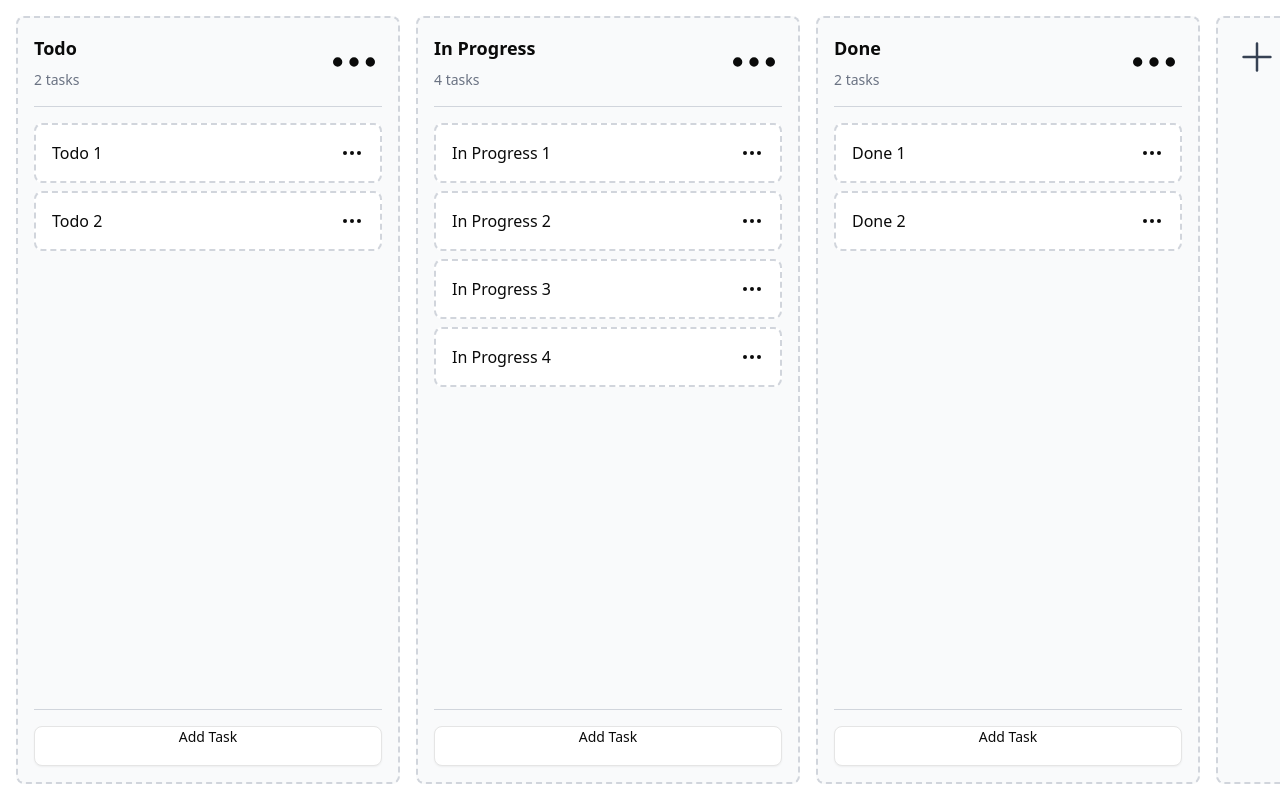
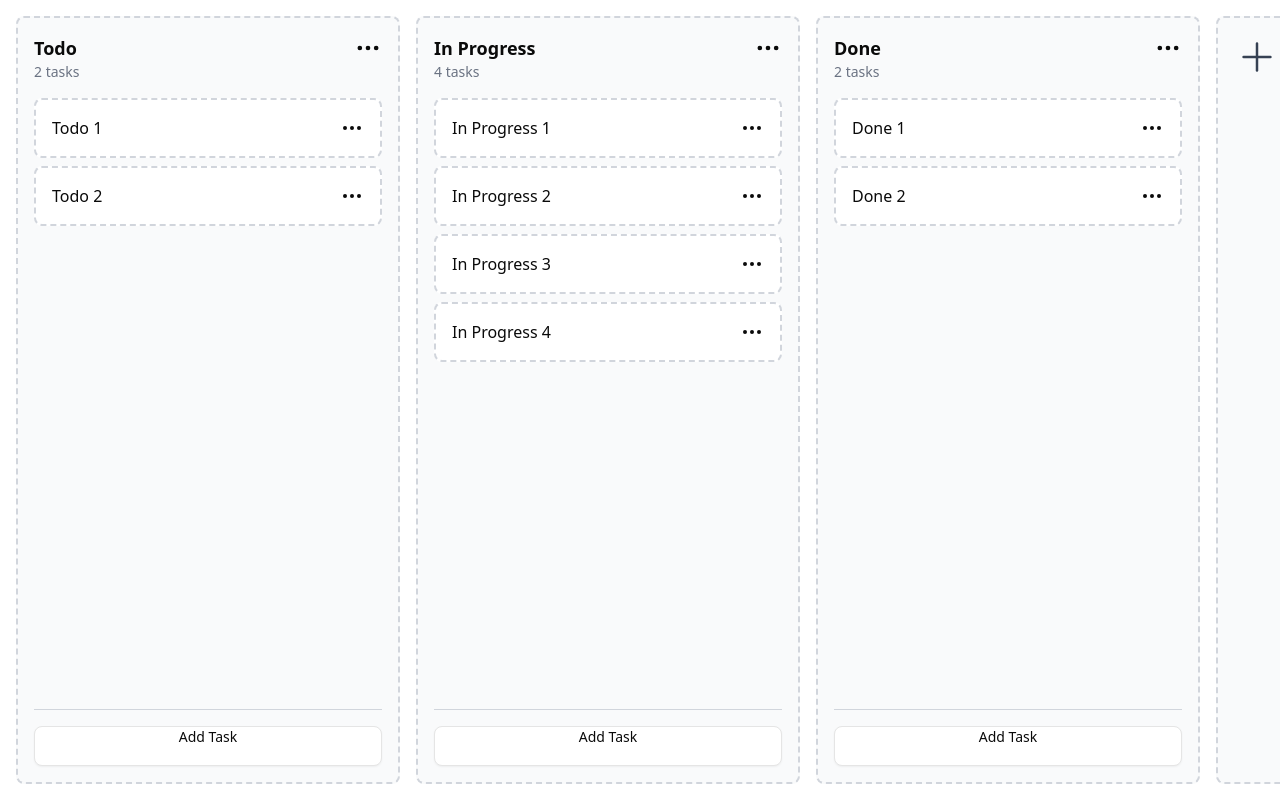
Before and after one commit to fatihsen-dev/kanban, a React (Vite) app: page / in a window 1280 px wide. Built offline with nearby package versions, Linux system fonts and the light colour scheme.

Commit message:
refactor: simplify layout of Column component and adjust DropdownMenu positioning

```diff
--- a/src/pages/home/components/column.tsx
+++ b/src/pages/home/components/column.tsx
@@ -37,11 +37,9 @@ export default function Column({ column, taskId, setTaskId }: ColumnProps) {
          className={`bg-gray-50 border-2 border-dashed border-gray-300 rounded-md p-4 min-w-96 h-full flex flex-col gap-4 transition-colors ${
             isOver ? "bg-gray-200" : ""
          }`}>
-         <div className='flex justify-between tasks-center border-b border-gray-300 pb-4'>
-            <div className='flex flex-col gap-2'>
+         <div className='flex flex-col w-full'>
+            <div className='w-full flex tasks-center justify-between gap-2'>
                <h2 className='text-lg font-bold'>{column.title}</h2>
-               <span className='text-sm text-gray-500'>{column.tasks.length} tasks</span>
-            </div>
                <DropdownMenu>
                   <DropdownMenuTrigger className='cursor-pointer'>
                      <Ellipsis className='w-full! h-full!' />
@@ -58,6 +56,8 @@ export default function Column({ column, taskId, setTaskId }: ColumnProps) {
                   </DropdownMenuContent>
                </DropdownMenu>
             </div>
+            <span className='text-sm text-gray-500'>{column.tasks.length} tasks</span>
+         </div>
          <div className='flex flex-col gap-2 flex-1'>
             {column.tasks.map((task) => (
                <Task key={task.id} column_id={column.id} task={task} taskId={taskId} setTaskId={setTaskId} />
```
Lines whose indentation alone changed are shown as unchanged.
